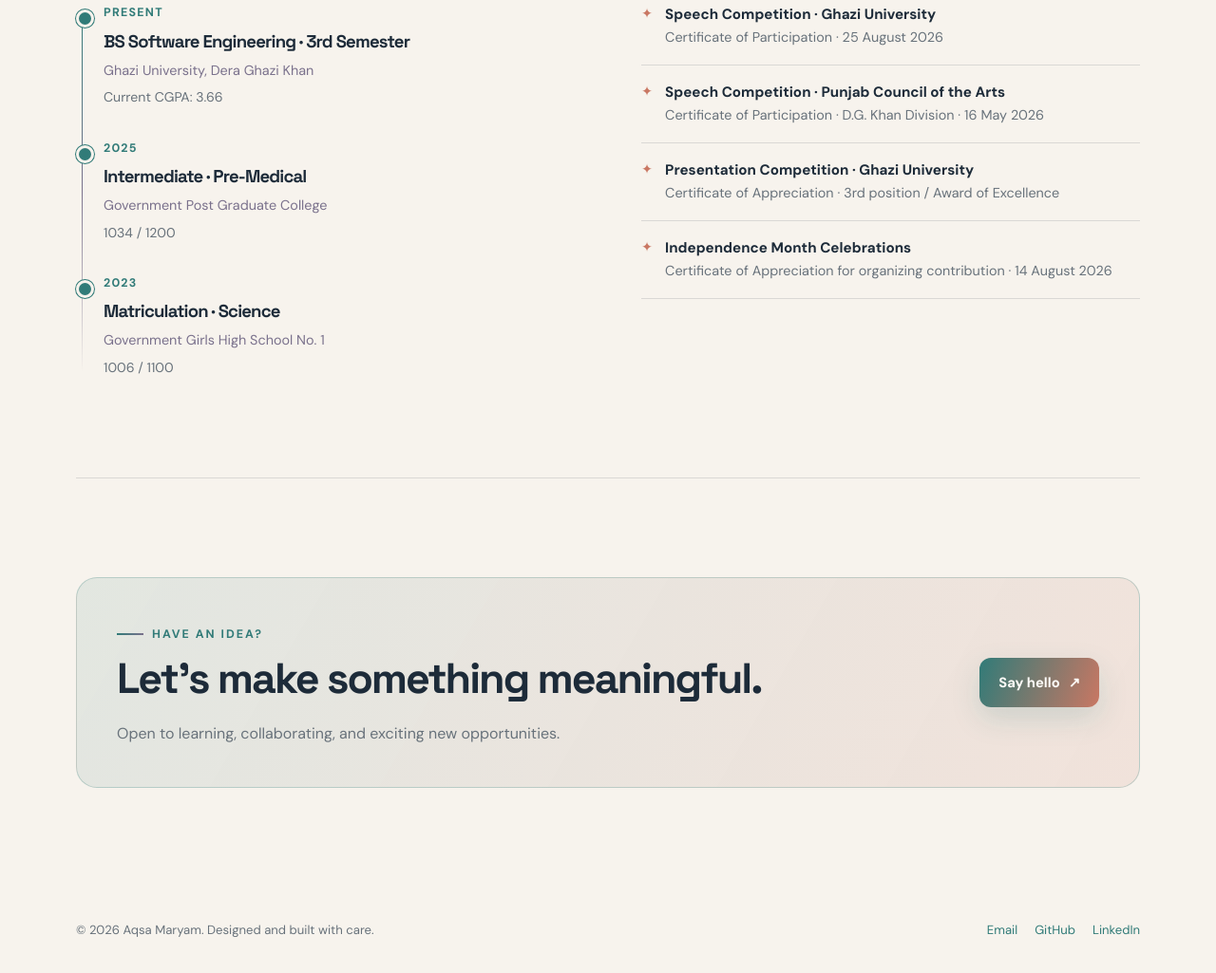
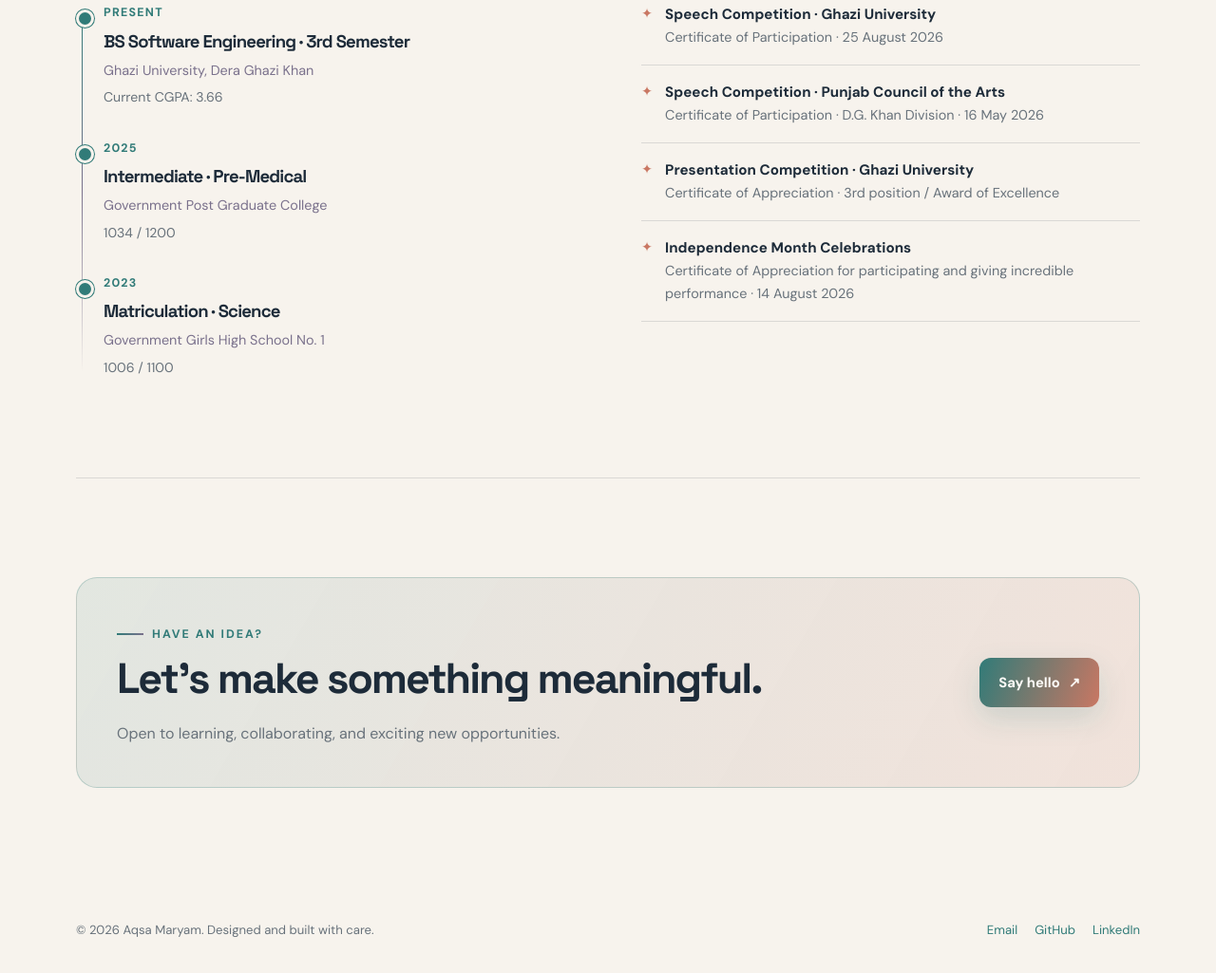
Before and after one commit to aqsamaryam-software/My-protfolio-Website, a plain HTML site: page index.html in a window 1280 px wide. Shown: the part 2342-3367 px from the top of the page at 95% size. Drawn offline with Linux system fonts and the light colour scheme.

Commit message:
Update achievement description for Independence Month

```diff
--- a/index.html
+++ b/index.html
@@ -237,7 +237,7 @@
           <li><div><strong>Speech Competition · Ghazi University</strong>Certificate of Participation · 25 August 2026</div></li>
           <li><div><strong>Speech Competition · Punjab Council of the Arts</strong>Certificate of Participation · D.G. Khan Division · 16 May 2026</div></li>
           <li><div><strong>Presentation Competition · Ghazi University</strong>Certificate of Appreciation · 3rd position / Award of Excellence</div></li>
-          <li><div><strong>Independence Month Celebrations</strong>Certificate of Appreciation for organizing contribution · 14 August 2026</div></li>
+          <li><div><strong>Independence Month Celebrations</strong>Certificate of Appreciation for participating and giving incredible performance · 14 August 2026</div></li>
         </ul>
       </div>
     </section>
```
